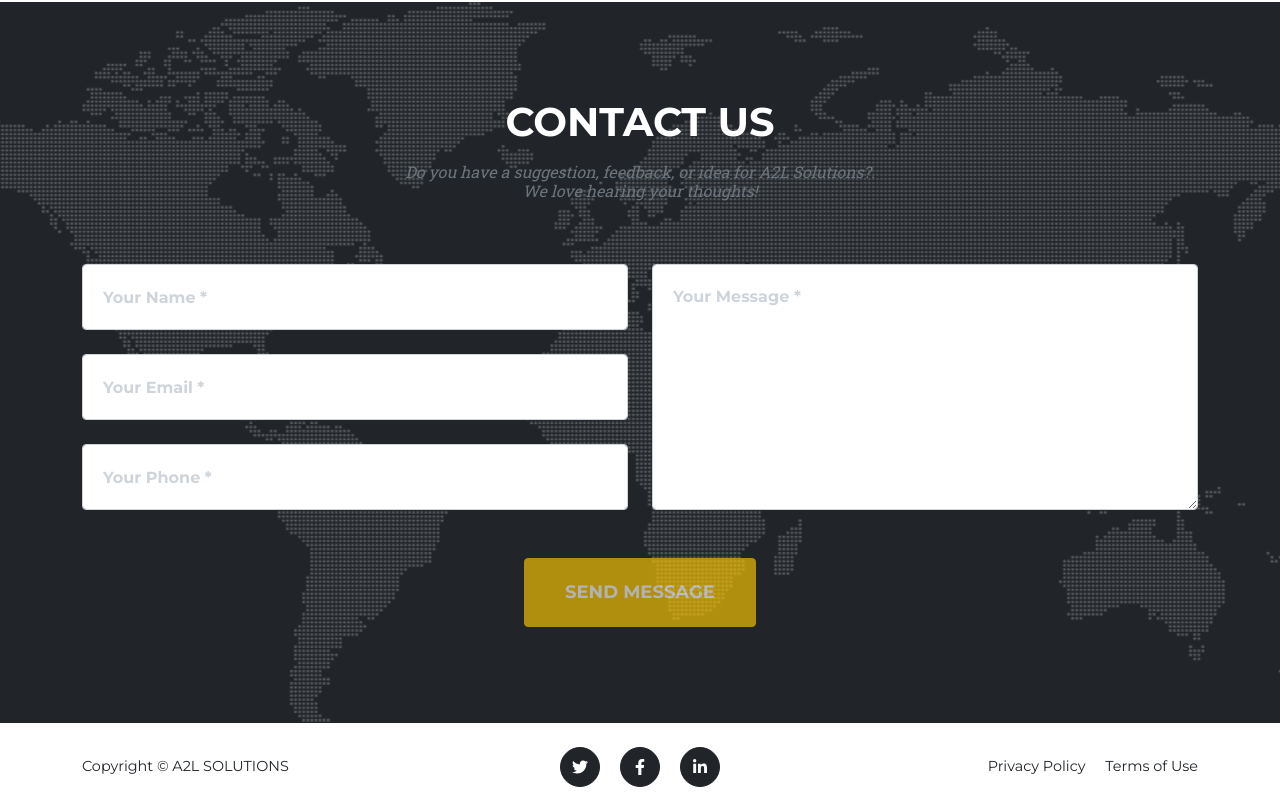
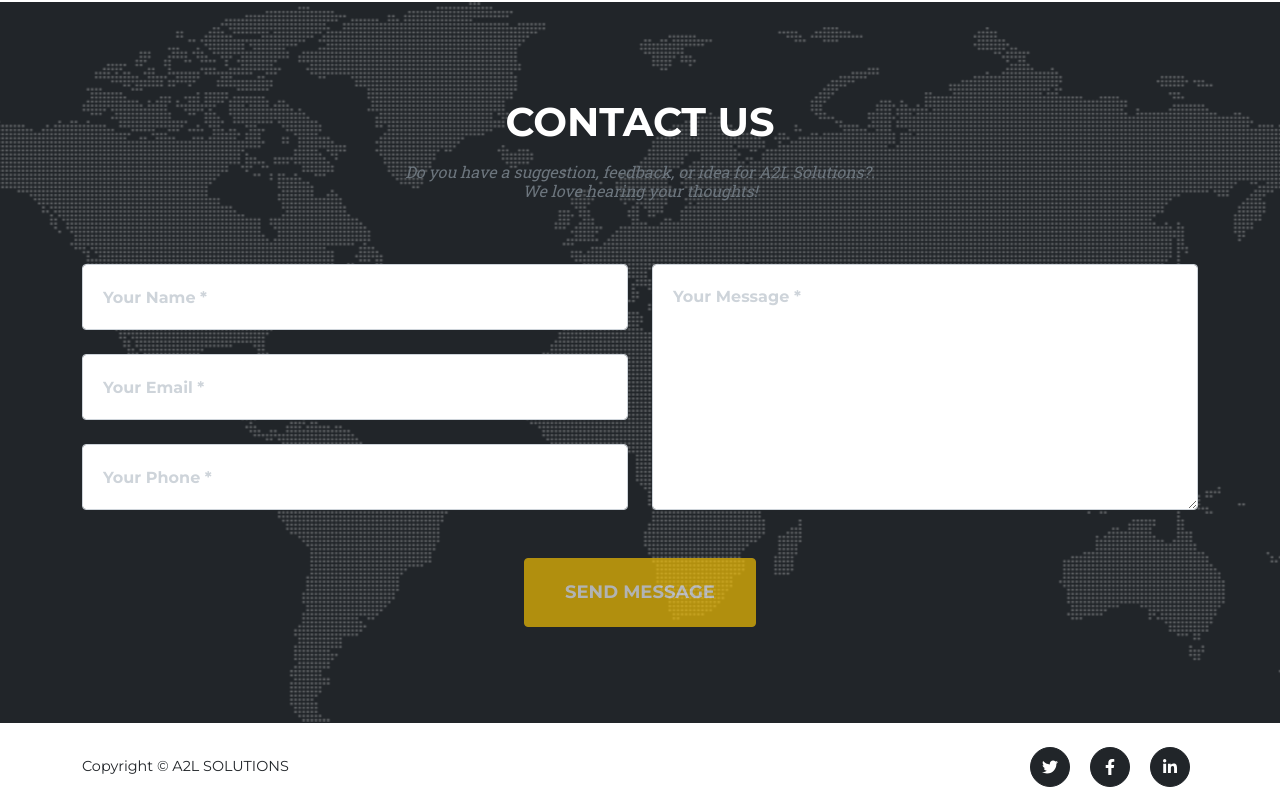
Before and after one commit to marilynformentiera/a2l-website, a plain HTML site: page index.html in a window 1280 px wide. Shown: the part 5426-6237 px from the top of the page. Drawn offline with nearby package versions, Linux system fonts and the light colour scheme.

Commit message:
Update in footer.
Update in footer.

```diff
--- a/index.html
+++ b/index.html
@@ -377,14 +377,10 @@
             <div class="container">
                 <div class="row align-items-center">
                     <div class="col-lg-4 text-lg-start">Copyright &copy; A2L SOLUTIONS</div>
-                    <div class="col-lg-4 my-3 my-lg-0">
+                    <div class="col-lg-8 text-lg-end">
                         <a class="btn btn-dark btn-social mx-2" href="#!"><i class="fab fa-twitter"></i></a>
                         <a class="btn btn-dark btn-social mx-2" href="#!"><i class="fab fa-facebook-f"></i></a>
                         <a class="btn btn-dark btn-social mx-2" href="#!"><i class="fab fa-linkedin-in"></i></a>
-                    </div>
-                    <div class="col-lg-4 text-lg-end">
-                        <a class="link-dark text-decoration-none me-3" href="#!">Privacy Policy</a>
-                        <a class="link-dark text-decoration-none" href="#!">Terms of Use</a>
                     </div>
                 </div>
             </div>
```
